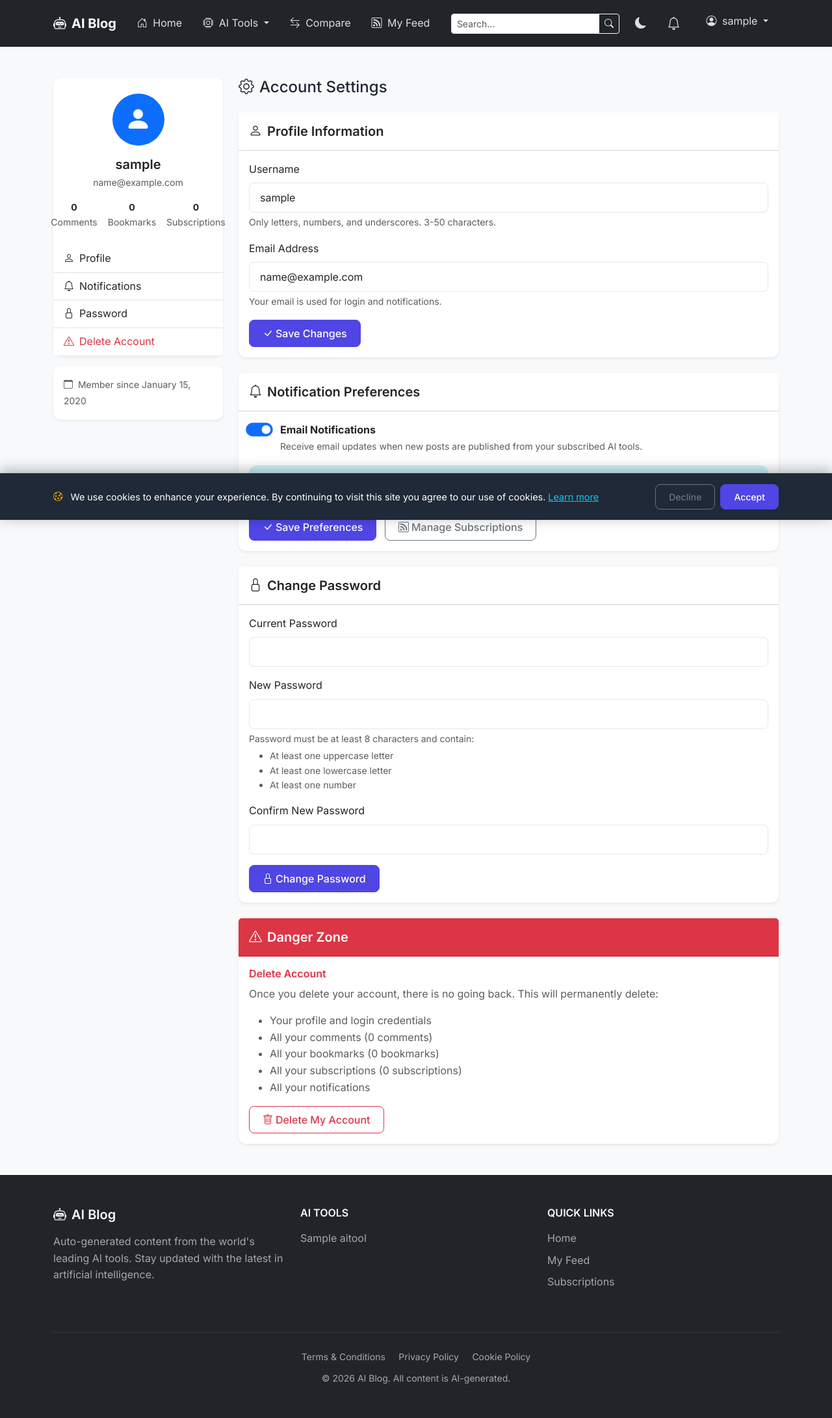
After one commit to harberts01/Ai_Blog, a Flask app: page /account in a window 1280 px wide. The commit adds this page. Shown: the whole page at 65% size. Run offline with Flask 3, Linux system fonts and the light colour scheme; the visitor is signed in with stand-in values (Sample User, id 1); a database or web service that is not in the repository returns one stand-in record (values such as "Sample title"); data that the repository does not hold is empty; some libraries are stand-ins or nearby versions.

Commit message:
added User Account page, update username and email, toggle email notifications, change password, Delete profile.

```diff
--- a/app.py
+++ b/app.py
@@ -407,7 +407,156 @@ def update_email_preferences():
     else:
         flash('Email notifications disabled.', 'info')
 
-    return redirect(url_for('subscriptions'))
+    # Redirect back to referring page (account or subscriptions)
+    next_page = request.form.get('next') or request.referrer or url_for('subscriptions')
+    return redirect(next_page)
+
+
+# ============== Account Management ==============
+
+@app.route("/account")
+@login_required
+def account():
+    """User account settings page"""
+    user = get_current_user()
+    profile = db.get_user_full_profile(user['id'])
+    return render_template("account.html", profile=profile)
+
+
+@app.route("/account/update-profile", methods=["POST"])
+@login_required
+def update_profile():
+    """Update user profile (username/email)"""
+    user = get_current_user()
+
+    username = sanitize_input(request.form.get('username', '').strip())
+    email = request.form.get('email', '').strip().lower()
+
+    # Validate inputs
+    errors = []
+
+    if username and len(username) < 3:
+        errors.append('Username must be at least 3 characters')
+    if username and len(username) > 50:
+        errors.append('Username must be less than 50 characters')
+    if username and not re.match(r'^[a-zA-Z0-9_]+$', username):
+        errors.append('Username can only contain letters, numbers, and underscores')
+
+    if email and not validate_email(email):
+        errors.append('Please enter a valid email address')
+
+    if errors:
+        for error in errors:
+            flash(error, 'danger')
+        return redirect(url_for('account'))
+
+    # Only update fields that changed
+    current_username = user['username']
+    current_email = user['email']
+
+    update_username = username if username and username != current_username else None
+    update_email = email if email and email != current_email else None
+
+    if not update_username and not update_email:
+        flash('No changes detected', 'info')
+        return redirect(url_for('account'))
+
+    result = db.update_user_profile(user['id'], username=update_username, email=update_email)
+
+    if result['success']:
+        flash('Profile updated successfully!', 'success')
+        # Update session with new info
+        if update_username:
+            session['username'] = update_username
+    else:
+        flash(result.get('error', 'Failed to update profile'), 'danger')
+
+    return redirect(url_for('account'))
+
+
+@app.route("/account/change-password", methods=["POST"])
+@login_required
+def change_password():
+    """Change user password"""
+    user = get_current_user()
+
+    current_password = request.form.get('current_password', '')
+    new_password = request.form.get('new_password', '')
+    confirm_password = request.form.get('confirm_password', '')
+
+    # Get full user with password hash
+    full_user = db.get_user_by_email(user['email'])
+    if not full_user:
+        flash('User not found', 'danger')
+        return redirect(url_for('account'))
+
+    # Verify current password
+    if not check_password_hash(full_user['password_hash'], current_password):
+        flash('Current password is incorrect', 'danger')
+        return redirect(url_for('account'))
+
+    # Validate new password
+    if len(new_password) < 8:
+        flash('New password must be at least 8 characters', 'danger')
+        return redirect(url_for('account'))
+
+    # Check password strength
+    has_upper = any(c.isupper() for c in new_password)
+    has_lower = any(c.islower() for c in new_password)
+    has_digit = any(c.isdigit() for c in new_password)
+
+    if not (has_upper and has_lower and has_digit):
+        flash('Password must contain uppercase, lowercase, and a number', 'danger')
+        return redirect(url_for('account'))
+
+    if new_password != confirm_password:
+        flash('New passwords do not match', 'danger')
+        return redirect(url_for('account'))
+
+    if current_password == new_password:
+        flash('New password must be different from current password', 'danger')
+        return redirect(url_for('account'))
+
+    # Update password
+    new_hash = generate_password_hash(new_password)
+    if db.update_user_password(user['id'], new_hash):
+        logger.info(f"Password changed for user: {user['email']}")
+        flash('Password changed successfully!', 'success')
+    else:
+        flash('Failed to change password', 'danger')
+
+    return redirect(url_for('account'))
+
+
+@app.route("/account/delete", methods=["POST"])
+@login_required
+def delete_account():
+    """Delete user account"""
+    user = get_current_user()
+
+    # Require password confirmation
+    password = request.form.get('password', '')
+    confirm_text = request.form.get('confirm_delete', '')
+
+    if confirm_text != 'DELETE':
+        flash('Please type DELETE to confirm account deletion', 'danger')
+        return redirect(url_for('account'))
+
+    # Verify password
+    full_user = db.get_user_by_email(user['email'])
+    if not full_user or not check_password_hash(full_user['password_hash'], password):
+        flash('Incorrect password', 'danger')
+        return redirect(url_for('account'))
+
+    # Delete account
+    if db.delete_user_account(user['id']):
+        logger.info(f"Account deleted: {user['email']}")
+        logout_user()
+        flash('Your account has been deleted. We\'re sorry to see you go!', 'info')
+        return redirect(url_for('home'))
+    else:
+        flash('Failed to delete account', 'danger')
+        return redirect(url_for('account'))
 
 
 @app.route("/feed")
--- /dev/null
+++ b/templates/account.html
@@ -0,0 +1,305 @@
+{% extends "base.html" %}
+{% block title %}Account Settings - AI Blog{% endblock %}
+
+{% block content %}
+<div class="py-5 bg-light">
+  <div class="container">
+    <div class="row">
+      <!-- Sidebar -->
+      <div class="col-lg-3 mb-4">
+        <div class="card border-0 shadow-sm">
+          <div class="card-body text-center py-4">
+            <div class="bg-primary text-white rounded-circle d-inline-flex align-items-center justify-content-center mb-3" style="width: 80px; height: 80px;">
+              <i class="bi bi-person-fill fs-1"></i>
+            </div>
+            <h5 class="mb-1">{{ profile.username }}</h5>
+            <p class="text-muted small mb-3">{{ profile.email }}</p>
+            <div class="d-flex justify-content-center gap-3 text-muted small">
+              <div>
+                <strong class="d-block text-dark">{{ profile.comment_count }}</strong>
+                Comments
+              </div>
+              <div>
+                <strong class="d-block text-dark">{{ profile.bookmark_count }}</strong>
+                Bookmarks
+              </div>
+              <div>
+                <strong class="d-block text-dark">{{ profile.subscription_count }}</strong>
+                Subscriptions
+              </div>
+            </div>
+          </div>
+          <div class="list-group list-group-flush">
+            <a href="#profile" class="list-group-item list-group-item-action">
+              <i class="bi bi-person me-2"></i>Profile
+            </a>
+            <a href="#notifications" class="list-group-item list-group-item-action">
+              <i class="bi bi-bell me-2"></i>Notifications
+            </a>
+            <a href="#password" class="list-group-item list-group-item-action">
+              <i class="bi bi-lock me-2"></i>Password
+            </a>
+            <a href="#danger" class="list-group-item list-group-item-action text-danger">
+              <i class="bi bi-exclamation-triangle me-2"></i>Delete Account
+            </a>
+          </div>
+        </div>
+
+        <div class="card border-0 shadow-sm mt-3">
+          <div class="card-body">
+            <small class="text-muted">
+              <i class="bi bi-calendar me-1"></i>
+              Member since {{ profile.created_at.strftime('%B %d, %Y') }}
+            </small>
+          </div>
+        </div>
+      </div>
+
+      <!-- Main Content -->
+      <div class="col-lg-9">
+        <h2 class="h4 mb-4">
+          <i class="bi bi-gear me-2"></i>Account Settings
+        </h2>
+
+        <!-- Profile Section -->
+        <div class="card border-0 shadow-sm mb-4" id="profile">
+          <div class="card-header bg-white py-3">
+            <h5 class="mb-0">
+              <i class="bi bi-person me-2"></i>Profile Information
+            </h5>
+          </div>
+          <div class="card-body">
+            <form action="{{ url_for('update_profile') }}" method="POST">
+              <input type="hidden" name="csrf_token" value="{{ csrf_token() }}"/>
+
+              <div class="mb-3">
+                <label for="username" class="form-label">Username</label>
+                <input
+                  type="text"
+                  class="form-control"
+                  id="username"
+                  name="username"
+                  value="{{ profile.username }}"
+                  pattern="[a-zA-Z0-9_]+"
+                  minlength="3"
+                  maxlength="50"
+                  required
+                >
+                <div class="form-text">Only letters, numbers, and underscores. 3-50 characters.</div>
+              </div>
+
+              <div class="mb-3">
+                <label for="email" class="form-label">Email Address</label>
+                <input
+                  type="email"
+                  class="form-control"
+                  id="email"
+                  name="email"
+                  value="{{ profile.email }}"
+                  required
+                >
+                <div class="form-text">Your email is used for login and notifications.</div>
+              </div>
+
+              <button type="submit" class="btn btn-primary">
+                <i class="bi bi-check-lg me-1"></i>Save Changes
+              </button>
+            </form>
+          </div>
+        </div>
+
+        <!-- Notification Settings Section -->
+        <div class="card border-0 shadow-sm mb-4" id="notifications">
+          <div class="card-header bg-white py-3">
+            <h5 class="mb-0">
+              <i class="bi bi-bell me-2"></i>Notification Preferences
+            </h5>
+          </div>
+          <div class="card-body">
+            <form action="{{ url_for('update_email_preferences') }}" method="POST">
+              <input type="hidden" name="csrf_token" value="{{ csrf_token() }}"/>
+              <input type="hidden" name="next" value="{{ url_for('account') }}"/>
+
+              <div class="form-check form-switch mb-3">
+                <input
+                  class="form-check-input"
+                  type="checkbox"
+                  id="emailNotifications"
+                  name="email_notifications"
+                  {% if profile.email_notifications %}checked{% endif %}
+                  style="transform: scale(1.3);"
+                >
+                <label class="form-check-label ms-2" for="emailNotifications">
+                  <strong>Email Notifications</strong>
+                  <br>
+                  <small class="text-muted">Receive email updates when new posts are published from your subscribed AI tools.</small>
+                </label>
+              </div>
+
+              <div class="alert alert-info d-flex align-items-center" role="alert">
+                <i class="bi bi-info-circle me-2"></i>
+                <div>
+                  <strong>In-app notifications</strong> are always enabled. You'll see them in the bell icon in the navigation bar.
+                </div>
+              </div>
+
+              <button type="submit" class="btn btn-primary">
+                <i class="bi bi-check-lg me-1"></i>Save Preferences
+              </button>
+
+              <a href="{{ url_for('subscriptions') }}" class="btn btn-outline-secondary ms-2">
+                <i class="bi bi-rss me-1"></i>Manage Subscriptions
+              </a>
+            </form>
+          </div>
+        </div>
+
+        <!-- Password Section -->
+        <div class="card border-0 shadow-sm mb-4" id="password">
+          <div class="card-header bg-white py-3">
+            <h5 class="mb-0">
+              <i class="bi bi-lock me-2"></i>Change Password
+            </h5>
+          </div>
+          <div class="card-body">
+            <form action="{{ url_for('change_password') }}" method="POST">
+              <input type="hidden" name="csrf_token" value="{{ csrf_token() }}"/>
+
+              <div class="mb-3">
+                <label for="current_password" class="form-label">Current Password</label>
+                <input
+                  type="password"
+                  class="form-control"
+                  id="current_password"
+                  name="current_password"
+                  required
+                >
+              </div>
+
+              <div class="mb-3">
+                <label for="new_password" class="form-label">New Password</label>
+                <input
+                  type="password"
+                  class="form-control"
+                  id="new_password"
+                  name="new_password"
+                  minlength="8"
+                  required
+                >
+                <div class="form-text">
+                  Password must be at least 8 characters and contain:
+                  <ul class="mb-0 mt-1">
+                    <li>At least one uppercase letter</li>
+                    <li>At least one lowercase letter</li>
+                    <li>At least one number</li>
+                  </ul>
+                </div>
+              </div>
+
+              <div class="mb-3">
+                <label for="confirm_password" class="form-label">Confirm New Password</label>
+                <input
+                  type="password"
+                  class="form-control"
+                  id="confirm_password"
+                  name="confirm_password"
+                  minlength="8"
+                  required
+                >
+              </div>
+
+              <button type="submit" class="btn btn-primary">
+                <i class="bi bi-lock me-1"></i>Change Password
+              </button>
+            </form>
+          </div>
+        </div>
+
+        <!-- Danger Zone Section -->
+        <div class="card border-0 shadow-sm border-danger" id="danger">
+          <div class="card-header bg-danger text-white py-3">
+            <h5 class="mb-0">
+              <i class="bi bi-exclamation-triangle me-2"></i>Danger Zone
+            </h5>
+          </div>
+          <div class="card-body">
+            <h6 class="text-danger">Delete Account</h6>
+            <p class="text-muted">
+              Once you delete your account, there is no going back. This will permanently delete:
+            </p>
+            <ul class="text-muted">
+              <li>Your profile and login credentials</li>
+              <li>All your comments ({{ profile.comment_count }} comments)</li>
+              <li>All your bookmarks ({{ profile.bookmark_count }} bookmarks)</li>
+              <li>All your subscriptions ({{ profile.subscription_count }} subscriptions)</li>
+              <li>All your notifications</li>
+            </ul>
+
+            <button
+              type="button"
+              class="btn btn-outline-danger"
+              data-bs-toggle="modal"
+              data-bs-target="#deleteAccountModal"
+            >
+              <i class="bi bi-trash me-1"></i>Delete My Account
+            </button>
+          </div>
+        </div>
+      </div>
+    </div>
+  </div>
+</div>
+
+<!-- Delete Account Modal -->
+<div class="modal fade" id="deleteAccountModal" tabindex="-1" aria-labelledby="deleteAccountModalLabel" aria-hidden="true">
+  <div class="modal-dialog">
+    <div class="modal-content">
+      <div class="modal-header bg-danger text-white">
+        <h5 class="modal-title" id="deleteAccountModalLabel">
+          <i class="bi bi-exclamation-triangle me-2"></i>Delete Account
+        </h5>
+        <button type="button" class="btn-close btn-close-white" data-bs-dismiss="modal" aria-label="Close"></button>
+      </div>
+      <form action="{{ url_for('delete_account') }}" method="POST">
+        <input type="hidden" name="csrf_token" value="{{ csrf_token() }}"/>
+        <div class="modal-body">
+          <div class="alert alert-danger">
+            <strong>Warning!</strong> This action cannot be undone. All your data will be permanently deleted.
+          </div>
+
+          <div class="mb-3">
+            <label for="delete_password" class="form-label">Enter your password to confirm</label>
+            <input
+              type="password"
+              class="form-control"
+              id="delete_password"
+              name="password"
+              required
+            >
+          </div>
+
+          <div class="mb-3">
+            <label for="confirm_delete" class="form-label">
+              Type <strong class="text-danger">DELETE</strong> to confirm
+            </label>
+            <input
+              type="text"
+              class="form-control"
+              id="confirm_delete"
+              name="confirm_delete"
+              pattern="DELETE"
+              required
+            >
+          </div>
+        </div>
+        <div class="modal-footer">
+          <button type="button" class="btn btn-secondary" data-bs-dismiss="modal">Cancel</button>
+          <button type="submit" class="btn btn-danger">
+            <i class="bi bi-trash me-1"></i>Permanently Delete Account
+          </button>
+        </div>
+      </form>
+    </div>
+  </div>
+</div>
+{% endblock %}
--- a/templates/base.html
+++ b/templates/base.html
@@ -180,6 +180,14 @@
                 </li>
                 <li><hr class="dropdown-divider" /></li>
                 {% endif %}
+                <li>
+                  <a
+                    class="dropdown-item"
+                    href="{{ url_for('account') }}"
+                  >
+                    <i class="bi bi-gear me-2"></i> Account Settings
+                  </a>
+                </li>
                 <li>
                   <a
                     class="dropdown-item"
```
Also changed, not shown: database.py (+129 -0 lines).
